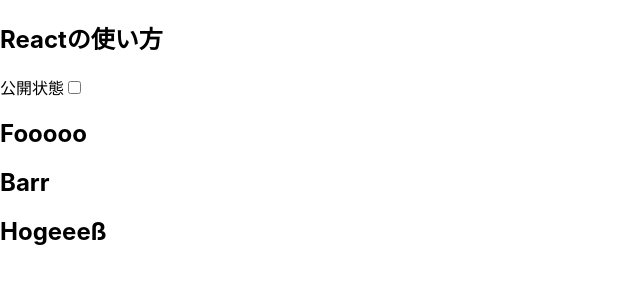
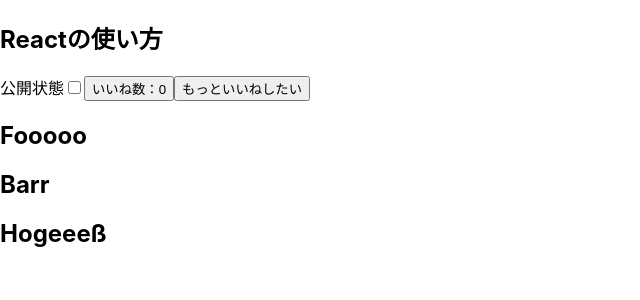
Before and after one commit to mitsuba19930328/todoapp-react, a React (Create React App) app: page / in a window 1280 px wide. Shown: the top 300 px of the page, without its empty margins (0-640 px from the left). Built offline with nearby package versions, Linux system fonts and the light colour scheme.

Commit message:
関数コンポーネントでライフサイクルを扱う

```diff
--- a/src/Article.jsx
+++ b/src/Article.jsx
@@ -1,5 +1,5 @@
 import React, {useState} from 'react';
-// import LikeButton from './LikeButton';
+import LikeButton from './LikeButton';
 
 const Article = (props) => {
     const [isPublished, togglePublished] = useState(false);
@@ -8,7 +8,7 @@
             <h2>{props.title}</h2>
             <label htmlFor="check">公開状態</label>
             <input type="checkbox" checked={isPublished} id="check" onClick={() => togglePublished(!isPublished)} />
-            {/*<LikeButton count={props.count} />*/}
+            <LikeButton />
         </div>
     )
 };
--- a/src/LikeButton.jsx
+++ b/src/LikeButton.jsx
@@ -1,10 +1,30 @@
-import React from 'react';
+import React, {useState, useEffect} from 'react';
 
 const LikeButton = (props) =>{
+    const[count, counter] = useState(0);
+    const[limit, release] = useState(true);
+
+    const countUp = () =>{
+        counter(count + 1)
+    };
+
+    useEffect(() =>{
+        console.log('render');
+        document.getElementById('counter').addEventListener('click', countUp);
+        if(count >= 10){
+            counter(0)
+        }
+        return() => {
+            console.log('unMount');
+            document.getElementById('counter').removeEventListener('click', countUp);
+        }
+    }, [limit]);
+
     return(
-        <div>
-            <button id="counter">いいね数：{props.count}</button>
-        </div>
+        <>
+            <button id="counter">いいね数：{count}</button>
+            <button onClick={() => release(!limit)}>もっといいねしたい</button>
+        </>
     )
 };
 
--- a/src/index.js
+++ b/src/index.js
@@ -4,9 +4,11 @@
 import App from './App';
 import reportWebVitals from './reportWebVitals';
 import Blog from './Blog';
+import Todo from './Todo';
 
 ReactDOM.render(
   <React.StrictMode>
+    {/*<Todo />*/}
     <Blog />
   </React.StrictMode>,
   document.getElementById('root')
```
Also changed, not shown: src/Todo.jsx (added, +15 -0 lines).
